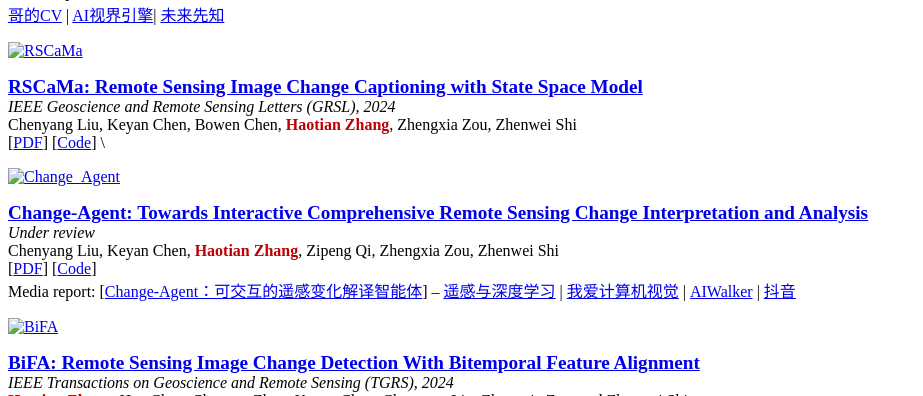
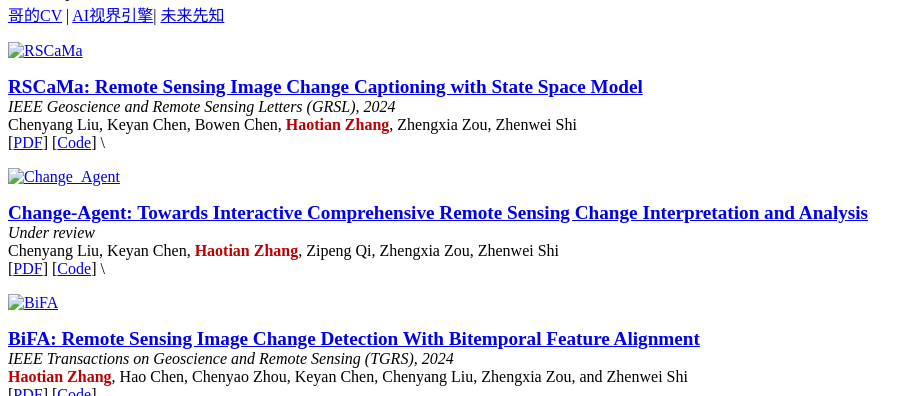
Before and after one commit to zmoka-zht/zmoka-zht.github.io, a Jekyll site: the page built from _pages/includes/pub.md, in a window 1280 px wide and 900 px high, scrolled down 946 px, cut to the strip 0-396 px from the top of the window. Shown: the whole strip, without its empty margins (0-923 px from the left). Built offline with Jekyll 4.4.1, drawn with Linux system fonts in a browser that asks for light colours; our own code applies the rules of GitHub Pages for plain Markdown files.

Commit message:
update pub

```diff
--- a/_pages/includes/pub.md
+++ b/_pages/includes/pub.md
@@ -8,7 +8,8 @@ My full paper list can be found at <a href='https://scholar.google.com.hk/citati
 <a class=PaperTitle href="https://arxiv.org/abs/2406.04207"><b>CDMamba: Remote Sensing Image Change Detection with Mamba</b></a> \\
  *Under review* \\
 **<font color="#C00000">Haotian Zhang</font>**, Keyan Chen, Chenyang Liu, Hao Chen, Zhengxia Zou, Zhenwei Shi \\
-[<a href="https://arxiv.org/abs/2406.04207">PDF</a>] [<a href="https://github.com/zmoka-zht/CDMamba">Code</a>] \\
+[<a href="https://arxiv.org/abs/2406.04207">PDF</a>]
+[<a href="https://github.com/zmoka-zht/CDMamba">Code</a>] \\
 Media report: [<a href="https://mp.weixin.qq.com/s/gX9QUihC8BN9THzFqMq3hQ">CDMamba：基于Mamba的遥感图像变化检测新框架，核心引入缩放残差卷积Mamba（SRCM）块和自适应全局-局部引导融合（AGLGF）块，性能表现SOTA！！</a>] -- <a href="https://mp.weixin.qq.com/s/gX9QUihC8BN9THzFqMq3hQ">萍哥的CV</a> | <a href="https://mp.weixin.qq.com/s/OXfThGrpjPyhzZcvIl1ANA">AI视界引擎</a>| <a href="https://mp.weixin.qq.com/s/MmkpwEsKkdY_4AparZGKEw">未来先知</a>
 
 </div>
@@ -20,7 +21,8 @@ Media report: [<a href="https://mp.weixin.qq.com/s/gX9QUihC8BN9THzFqMq3hQ">CDMam
 <a class=PaperTitle href="https://arxiv.org/abs/2404.18895"><b>RSCaMa: Remote Sensing Image Change Captioning with State Space Model</b></a> \\
  *IEEE Geoscience and Remote Sensing Letters (GRSL), 2024* \\
 Chenyang Liu, Keyan Chen, Bowen Chen, **<font color="#C00000">Haotian Zhang</font>**, Zhengxia Zou, Zhenwei Shi \\
-[<a href="https://ieeexplore.ieee.org/document/10537177">PDF</a>] [<a href="https://github.com/Chen-Yang-Liu/RSCaMa">Code</a>] \\
+[<a href="https://ieeexplore.ieee.org/document/10537177">PDF</a>]
+[<a href="https://github.com/Chen-Yang-Liu/RSCaMa">Code</a>] \\
 
 </div>
 </div>
@@ -32,8 +34,8 @@ Chenyang Liu, Keyan Chen, Bowen Chen, **<font color="#C00000">Haotian Zhang</fon
 <a class=PaperTitle href="https://arxiv.org/abs/2403.19646"><b>Change-Agent: Towards Interactive Comprehensive Remote Sensing Change Interpretation and Analysis</b></a> \\
  *Under review* \\
 Chenyang Liu, Keyan Chen, **<font color="#C00000">Haotian Zhang</font>**, Zipeng Qi, Zhengxia Zou, Zhenwei Shi \\
-[<a href="https://arxiv.org/abs/2403.19646">PDF</a>] [<a href="https://github.com/Chen-Yang-Liu/Change-Agent">Code</a>] \\
-Media report: [<a href="https://mp.weixin.qq.com/s/FENxlWZqWERS7fFWLwWwTA">Change-Agent：可交互的遥感变化解译智能体</a>] -- <a href="https://mp.weixin.qq.com/s/FENxlWZqWERS7fFWLwWwTA">遥感与深度学习</a> | <a href="https://mp.weixin.qq.com/s/-iaJjsaEsKr7lkMDEmANVw">我爱计算机视觉</a> | <a href="https://mp.weixin.qq.com/s/aQZTt02obm3MfOtLBAmPTQ"> AIWalker</a> | <a href="https://www.douyin.com/video/7353211020686396713">抖音</a>
+[<a href="https://arxiv.org/abs/2403.19646">PDF</a>]
+[<a href="https://github.com/Chen-Yang-Liu/Change-Agent">Code</a>] \\
 
 </div>
 </div>
```
